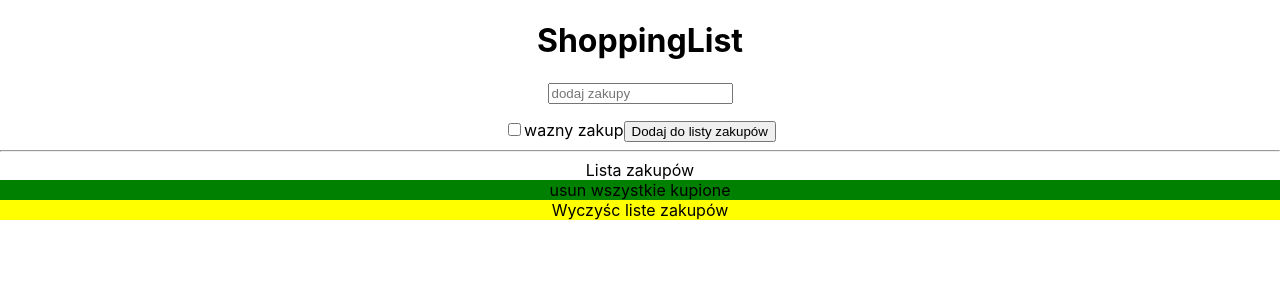
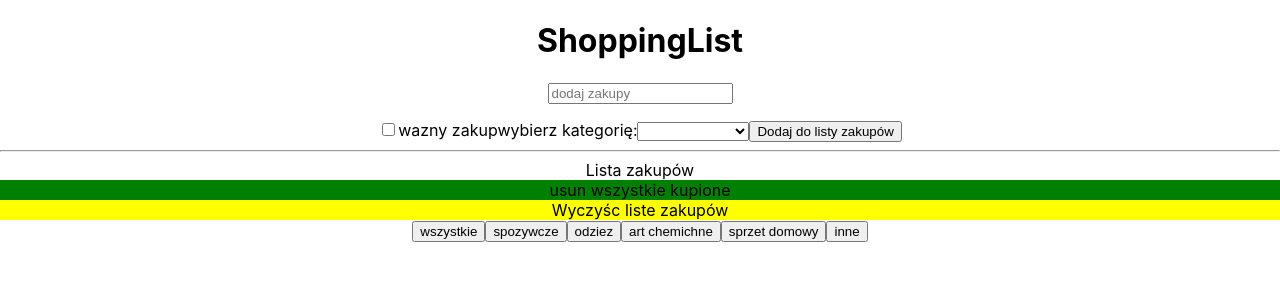
Before and after one commit to PawelBorowik/shopping-list, a React (Create React App) app: page / in a window 1280 px wide. Shown: the top 300 px of the page. Built offline with nearby package versions, Linux system fonts and the light colour scheme.

Commit message:
Added sellect handle select product to form and itemShopingList

```diff
--- a/src/componets/AddItem.js
+++ b/src/componets/AddItem.js
@@ -5,6 +5,7 @@ function AddItem(props) {
 
     const [text, setText] = useState()
     const [checkbox, setCheckbox] = useState(false)
+    const [selectItem, setSelectItem] = useState("")
     const [bought, setBought] = useState(false)
     const [alert, setAlert] = useState("")
     const handleChangeText = (e) => {
@@ -13,15 +14,20 @@ function AddItem(props) {
     const handleCheckbox = (e) => {
         setCheckbox(e.target.checked)
     }
+    const handleChangeSelect = (e) => {
+        console.log(e)
+        setSelectItem(e.target.value)
+    }
     const AddNewItem = () => {
         if (!text) {
             setAlert("dodaj produkt!")
         }
         else {
-            let newItem = { text, checkbox, bought }
+            let newItem = { text, checkbox, bought, selectItem }
 
             setText("")
             setCheckbox(false)
+            setSelectItem("")
             setBought(false)
             setAlert("")
             props.add(newItem)
@@ -37,6 +43,19 @@ function AddItem(props) {
             <p>{alert}</p>
             <input type="checkbox" id="importance" checked={checkbox} onChange={handleCheckbox} />
             <label htmlFor="importance">wazny zakup</label>
+
+            <label for="kind">wybierz kategorię:</label>
+
+            <select onChange={handleChangeSelect} id="kind">
+                <option value="empty"></option>
+                <option value="food">spozywcze</option>
+                <option value="clothes">odziez</option>
+                <option value="clean">art. chemiczne</option>
+                <option value="tools">sprzęt domowy</option>
+                <option value="other">inne</option>
+
+
+            </select>
             <button onClick={() => AddNewItem()}>Dodaj do listy zakupów</button>
         </div>
     );
--- a/src/componets/ItemShoppingList.js
+++ b/src/componets/ItemShoppingList.js
@@ -7,6 +7,7 @@ function ItemShopingList(props) {
 
     const [itemsFromForm, setItems] = useState([])
     const [warning, setWarning] = useState(false)
+    const [selectItems, setSelectItems] = useState("all")
 
 
 
@@ -48,10 +49,92 @@ function ItemShopingList(props) {
     //usuwanie listy zakupów
 
     const handleClearList = () => {
-        console.log("klikkk")
+
         setItems([])
         handleWarning()
     }
+    // wybór przycisku okreslajacego rodzaj zakupw
+    const handleKindOfProduct = options => {
+        setSelectItems(options)
+
+    }
+    // const A = <li key={indx}>
+    //     <p className={`list_item ${item.checkbox ? "important" : ""} ${item.bought ? "bought" : ""}`}
+    //         onClick={() => handleBoughtItem(indx)}
+    //     >
+    //         {item.text}
+
+    //     </p>
+    //     <span className="list_delete-icon" onClick={() => handleRemovetItemFromList(indx)}  >   x</span>
+
+    // </li>
+
+
+
+
+
+
+    const showShopingList = () => {
+
+        let shopingList = [...itemsFromForm]
+
+        switch (selectItems) {
+            case "all":
+
+
+                return (
+                    shopingList.map((item, indx) => {
+                        return (
+                            <li key={indx}>
+                                <p className={`list_item ${item.checkbox ? "important" : ""} ${item.bought ? "bought" : ""}`}
+                                    onClick={() => handleBoughtItem(indx)}
+                                >
+                                    {item.text}
+
+                                </p>
+                                <span className="list_delete-icon" onClick={() => handleRemovetItemFromList(indx)}  >   x</span>
+
+                            </li>
+                        )
+                    })
+
+                )
+            case "food":
+                shopingList = shopingList.filter(itemsSelect => itemsSelect.selectItem === "food")
+                return (
+                    shopingList.map((item, indx) => {
+                        return (
+                            <li key={indx}>
+                                <p className={`list_item ${item.checkbox ? "important" : ""} ${item.bought ? "bought" : ""}`}
+                                    onClick={() => handleBoughtItem(indx)}
+                                >
+                                    {item.text}
+
+                                </p>
+                                <span className="list_delete-icon" onClick={() => handleRemovetItemFromList(indx)}  >   x</span>
+
+                            </li>
+                        )
+                    })
+
+                )
+            // case "tools":
+            //     shopingList = shopingList.filter(itemsSelect => itemsSelect.selectItem === "food")
+            //     return shopingList.map((item, indx) => <A key={indx} indx={indx} item={item} />)
+
+
+            default:
+                return "jeszcze nie"
+
+        }
+
+    }
+
+
+
+
+
+
 
 
 
@@ -76,23 +159,20 @@ function ItemShopingList(props) {
                 <button onClick={() => handleWarning()} >nie</button>
             </div>
 
+            <div className="list_select-kind">
+
+                <button onClick={() => handleKindOfProduct("all")}  >wszystkie</button>
+                <button onClick={() => handleKindOfProduct("food")}  >spozywcze</button>
+                <button onClick={() => handleKindOfProduct("clothes")} >odziez</button>
+                <button onClick={() => handleKindOfProduct("clean")}  >art chemichne</button>
+                <button onClick={() => handleKindOfProduct("tools")}  >sprzet domowy</button>
+                <button onClick={() => handleKindOfProduct("other")}  >inne</button>
+            </div>
+
 
 
             <ul>
-                {itemsFromForm.map((item, indx) => {
-                    return (
-                        <li key={indx}>
-                            <p className={`list_item ${item.checkbox ? "important" : ""} ${item.bought ? "bought" : ""}`}
-                                onClick={() => handleBoughtItem(indx)}
-                            >
-                                {item.text}
-
-                            </p>
-                            <span className="list_delete-icon" onClick={() => handleRemovetItemFromList(indx)}  >   x</span>
-
-                        </li>
-                    )
-                })}
+                {showShopingList()}
             </ul>
         </div >
     );
```
